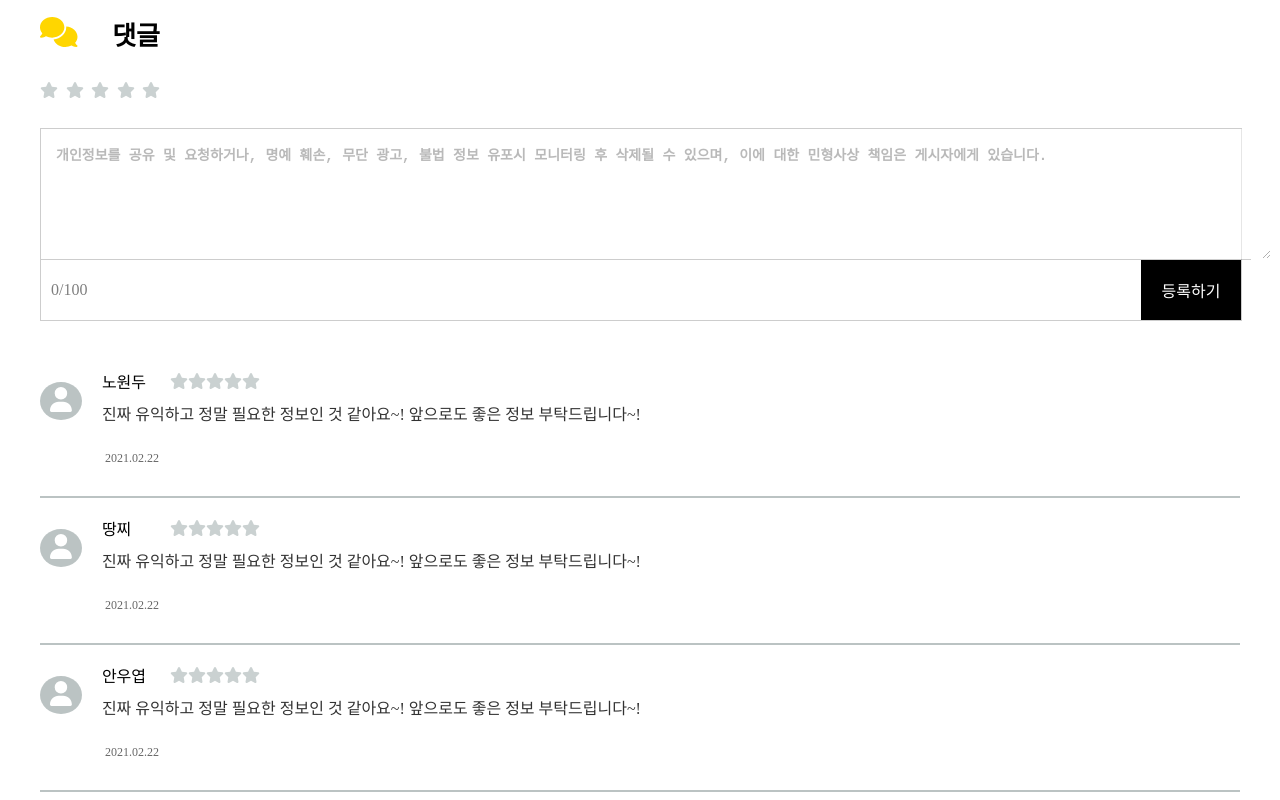
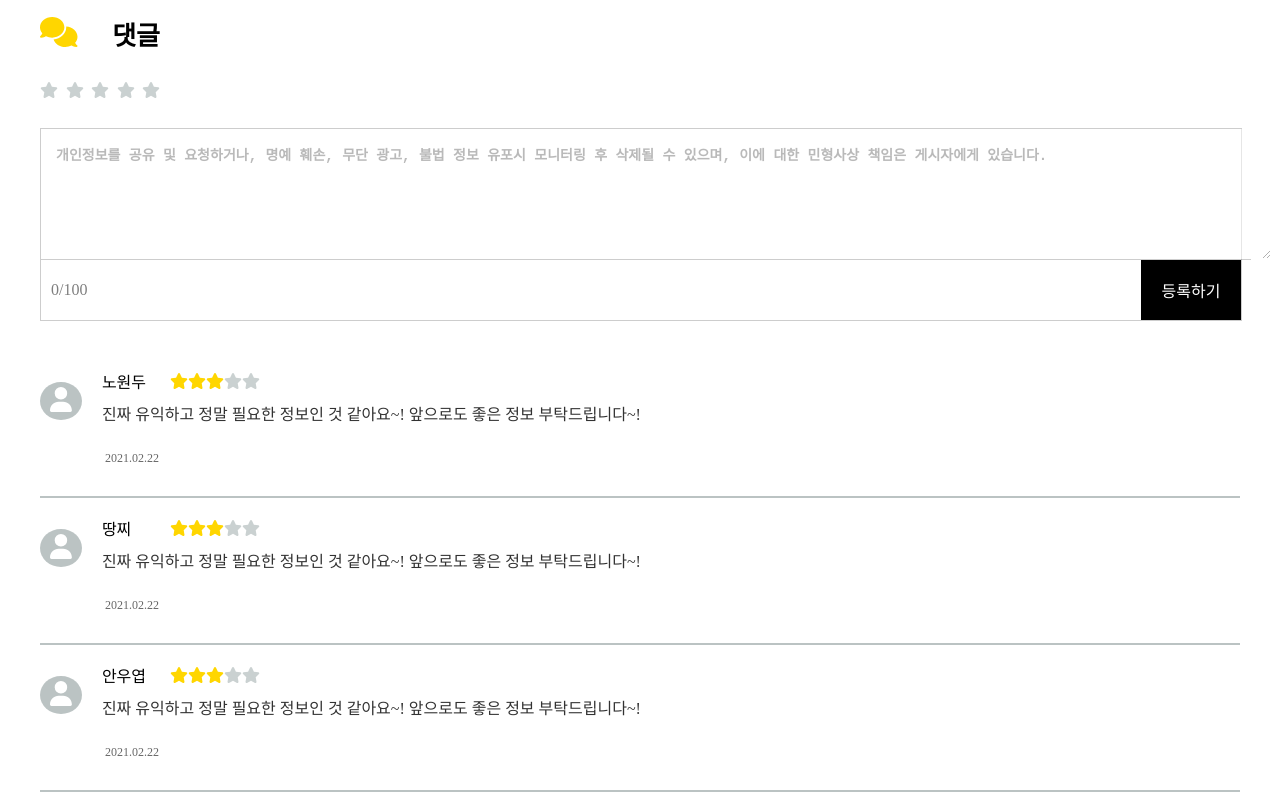
Before and after one commit to Odyssey409/codecamp_frontend_BBSproject, a Next.js app: page /boards/1 in a window 1280 px wide. Shown: the part 1404-2204 px from the top of the page. Built offline with nearby package versions, Linux system fonts and the light colour scheme; no server answers.

Commit message:
Section8-boardDetail+routing_DONE
별점 별 색 변경 기능 구현 완료

```diff
--- a/pages/boards/[boardId]/index.js
+++ b/pages/boards/[boardId]/index.js
@@ -163,9 +163,9 @@ export default function BoardDetailPage() {
               <CommentsIndividualNameBox>
                 <span>노원두</span>
                 <CommentsListsRating>
-                  <FontAwesomeIcon icon={faStar} />
-                  <FontAwesomeIcon icon={faStar} />
-                  <FontAwesomeIcon icon={faStar} />
+                  <FontAwesomeIcon color="#ffd600" icon={faStar} />
+                  <FontAwesomeIcon color="#ffd600" icon={faStar} />
+                  <FontAwesomeIcon color="#ffd600" icon={faStar} />
                   <FontAwesomeIcon icon={faStar} />
                   <FontAwesomeIcon icon={faStar} />
                 </CommentsListsRating>
@@ -186,9 +186,9 @@ export default function BoardDetailPage() {
               <CommentsIndividualNameBox>
                 <span>땅찌</span>
                 <CommentsListsRating>
-                  <FontAwesomeIcon icon={faStar} />
-                  <FontAwesomeIcon icon={faStar} />
-                  <FontAwesomeIcon icon={faStar} />
+                  <FontAwesomeIcon color="#ffd600" icon={faStar} />
+                  <FontAwesomeIcon color="#ffd600" icon={faStar} />
+                  <FontAwesomeIcon color="#ffd600" icon={faStar} />
                   <FontAwesomeIcon icon={faStar} />
                   <FontAwesomeIcon icon={faStar} />
                 </CommentsListsRating>
@@ -209,9 +209,9 @@ export default function BoardDetailPage() {
               <CommentsIndividualNameBox>
                 <span>안우엽</span>
                 <CommentsListsRating>
-                  <FontAwesomeIcon icon={faStar} />
-                  <FontAwesomeIcon icon={faStar} />
-                  <FontAwesomeIcon icon={faStar} />
+                  <FontAwesomeIcon color="#ffd600" icon={faStar} />
+                  <FontAwesomeIcon color="#ffd600" icon={faStar} />
+                  <FontAwesomeIcon color="#ffd600" icon={faStar} />
                   <FontAwesomeIcon icon={faStar} />
                   <FontAwesomeIcon icon={faStar} />
                 </CommentsListsRating>
```
